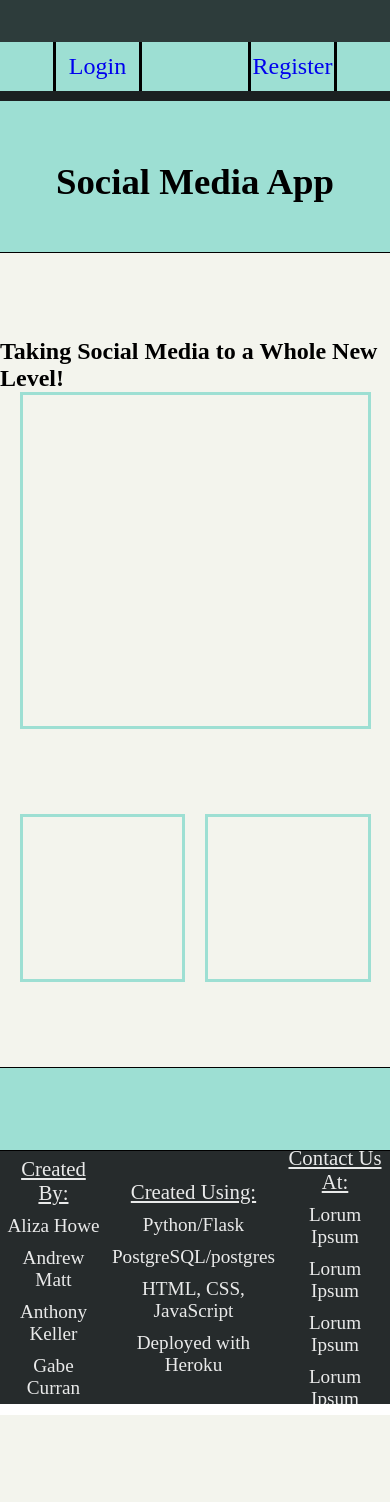
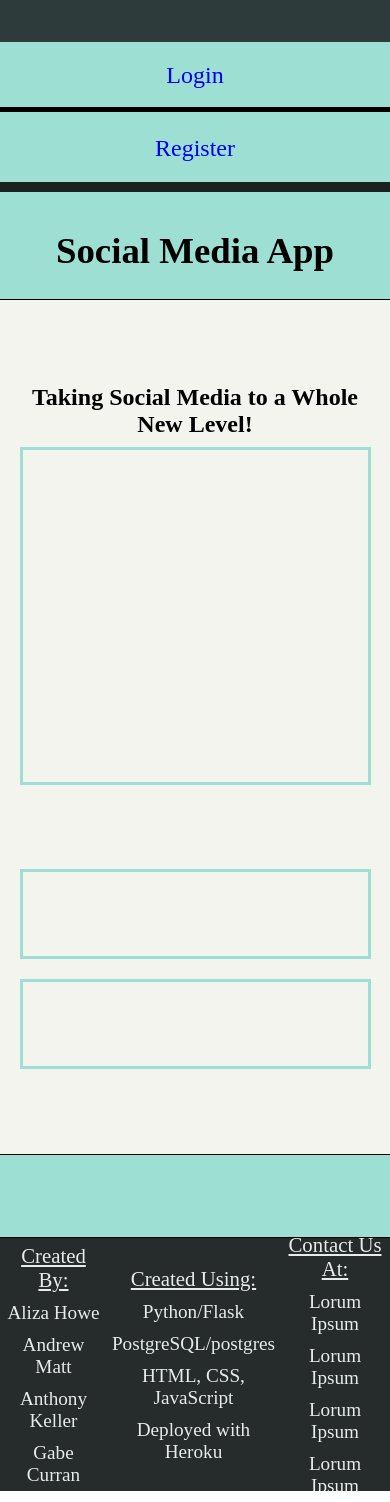
Before and after one commit to andrewM202/social-media-app, a Flask app: page / in a window 390 px wide. Before the commit the page ends 1415 px from the top, so only its background shows below. Run offline with Flask 2, Linux system fonts and the light colour scheme; parts of the project's set-up code (start-up, migrations or seed data) failed here and were passed over; some libraries are stand-ins or nearby versions.

Commit message:
Add big mobile design changes

```diff
--- a/static/css/styles.css
+++ b/static/css/styles.css
@@ -80,6 +80,7 @@ main .wrapper {
 
 main .wrapper h3 {
     font-size: 1.5em;
+    margin: 0 0 2.5% 0;
 }
 
 main .wrapper .image {
@@ -211,3 +212,55 @@ footer .contact-information div p {
 }
 
 /* Above is footer CSS */
+
+
+
+@media only screen and (max-width: 700px) {
+
+    nav > a:first-child > div:first-child {
+        border-bottom: 5px solid black;
+    }
+
+    header nav div {
+        padding: 18px;
+        width: 100vw;
+        border-left: none;
+        border-right: none;
+    }
+
+    header nav {
+        margin: 0 0 37px 0;
+        min-height: 150px;
+        width: 100%;
+        display: flex;
+        flex-direction: column;
+        align-items: center;
+    }
+
+    header h1 {
+        margin: 0 0 0 0;
+    }
+
+    header {
+        display: flex;
+        flex-direction: column;
+        min-height: 300px;
+    }
+
+    main h3 {
+        font-size: 0.9em;
+        width: 85vw;
+        text-align: center;
+    }
+
+    main .news {
+        display: flex;
+        flex-direction: column;
+        min-height: 200px;
+    }
+
+    main .news > div {
+        min-height: 50px;
+        height: 50%;
+    }
+}
```
